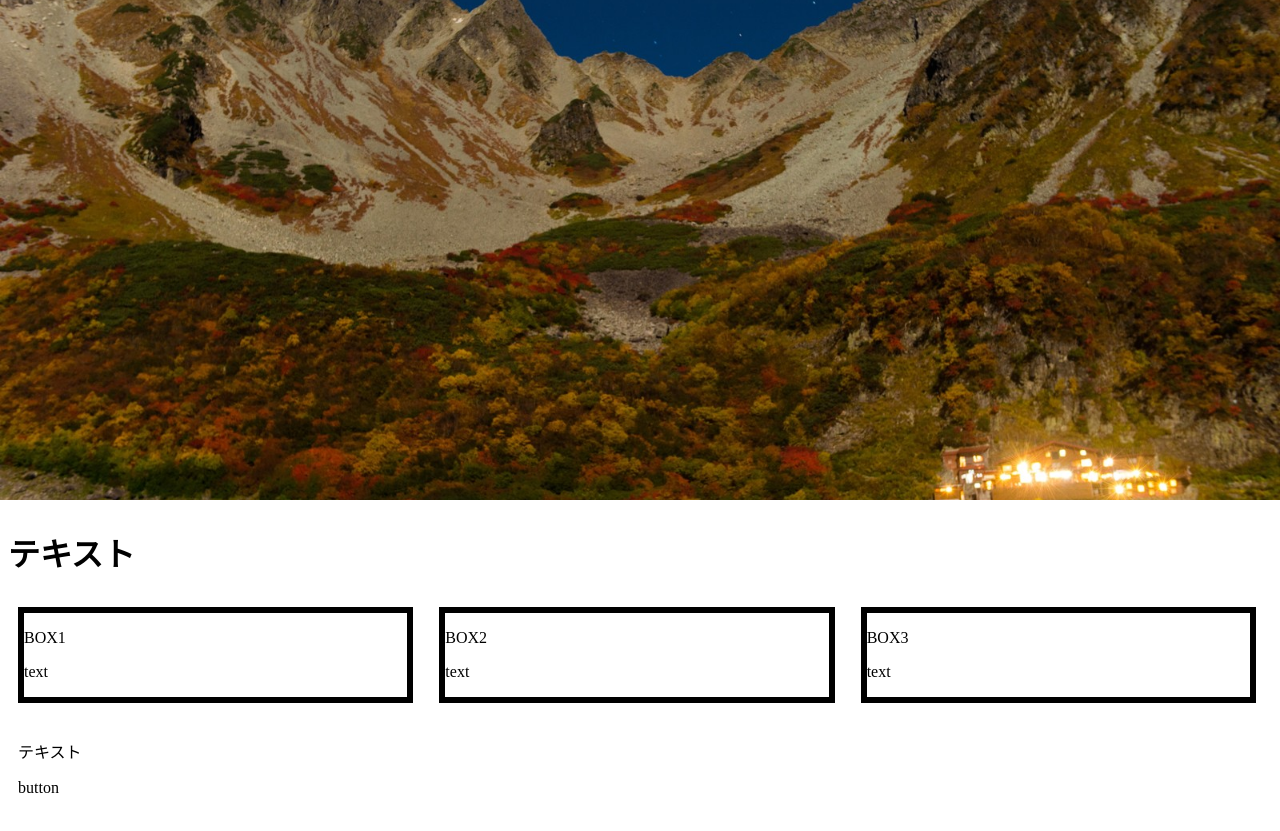
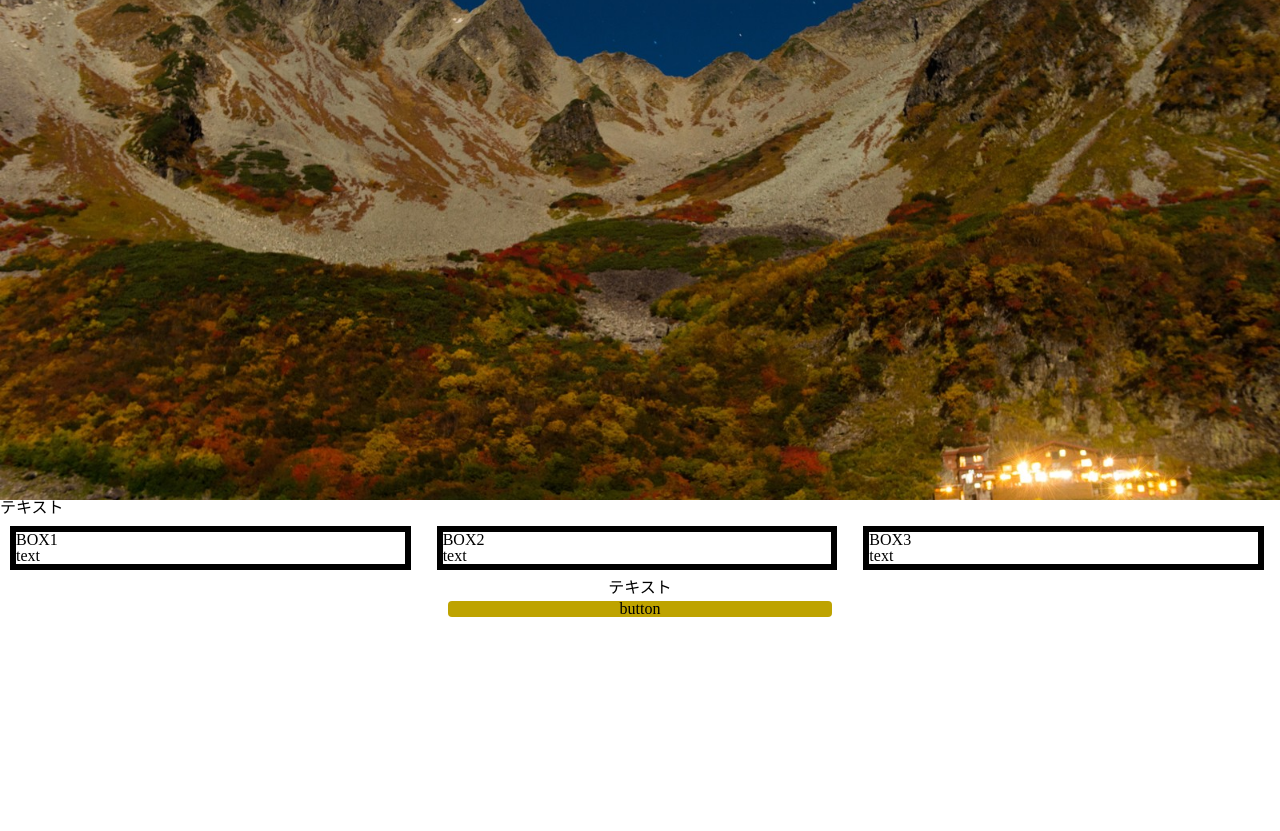
Before and after one commit to mizota-studioai/responsive-site, a plain HTML site: page index.html in a window 1280 px wide. After the commit the page ends 800 px from the top, so only its background shows below. Drawn offline with nearby package versions, Linux system fonts and the light colour scheme.

Commit message:
課題提出

```diff
--- a/css/style.scss
+++ b/css/style.scss
@@ -1,13 +1,13 @@
 @import "compass";
 
+.txtcenter{
+    text-align: center;
+}
 
 #topbox {
-    width:100%;
-    height:500px;
 
     .topimg {
     background-image:url("../img/top.jpg");
-    position:absolute;
     height:500px;
     width:100%;
     background-size: cover;
@@ -32,14 +32,16 @@
 }
 
 #footerbox {
-    background-color:glay;
-    @include display-flex;
-    @include flex(1);
-    flex-direction: row;
 
         .boxbutton {
-        margin: 10px;
-        flex: 1;
+    display:block;
+    margin-left:auto;
+    margin-right:auto;
+    margin-top:5px;
+    margin-bottom:5px;
+    width:30%;
+    @include border-radius(4px);
+    background-color:#bea300;
     }
 
 }
--- a/index.html
+++ b/index.html
@@ -3,6 +3,7 @@
     <head>
         <meta charset="utf-8">
         <meta name="viewport" content="width=device-width,initial-scale=1">
+        <link rel="stylesheet" href="https://cdnjs.cloudflare.com/ajax/libs/meyer-reset/2.0/reset.css">
         <link rel="stylesheet" href="./css/style.css">
         <title>レスポンシブ課題サイト</title>
     </head>
@@ -26,8 +27,9 @@
           </div>
         </div>
         <footer id="footerbox">
-            <div class="boxbutton">
-                <p>テキスト</p>
+            <p class="textcenter txtcenter">テキスト</p>
+            <div class="boxbutton txtcenter">
+
                 <p>button</p>
             </div>
         </footer>
```
Also changed, not shown: css/style.css, 1 other file.
